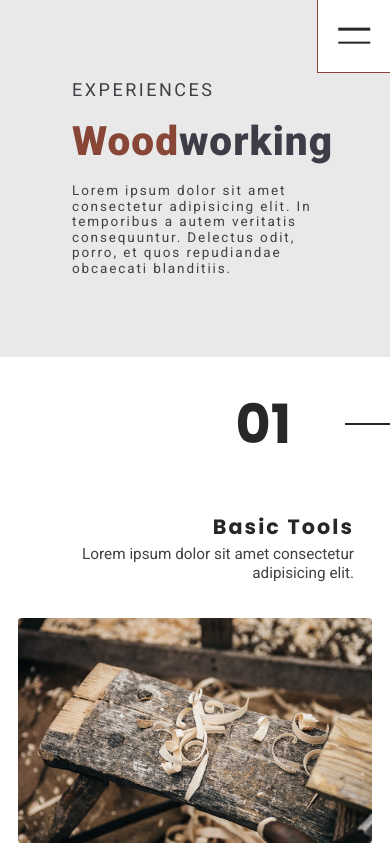
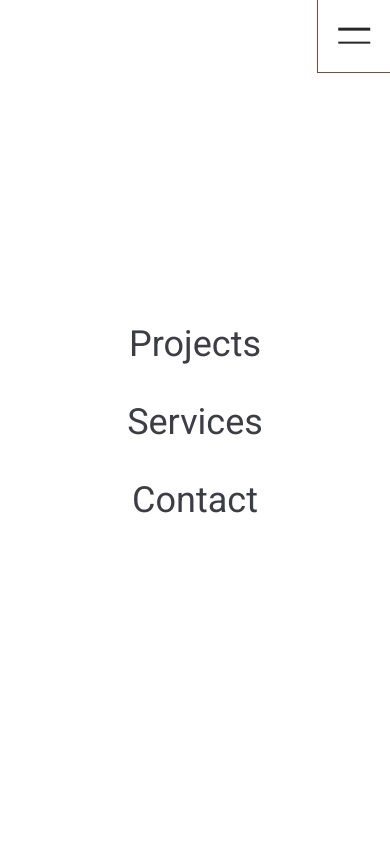
Before and after one commit to johannamag/woodworking-responsive-website, a plain HTML site: page index.html in a window 390 px wide. Both pictures are taken after a click on the button 354 px from the left and 36 px from the top of the page. Drawn offline with Linux system fonts and the light colour scheme.

Commit message:
Added JS Menu function

```diff
--- a/functions.js
+++ b/functions.js
@@ -0,0 +1,14 @@
+const doc = document;
+const hamburger = doc.querySelector(".hamburger__button");
+const nav = doc.querySelector(".nav");
+
+const toggleMenu = (e) => {
+  e.preventDefault();
+  if (e.type === "click" || e.key === "Enter") {
+    nav.classList.toggle("nav--active");
+    hamburger.classList.toggle("hamburger__button--active");
+  }
+};
+
+hamburger.addEventListener("click", toggleMenu);
+hamburger.addEventListener("keypress", toggleMenu);
--- a/index.html
+++ b/index.html
@@ -88,6 +88,6 @@
       </section>
     </main>
 
-    <script src="functions.js"></script>
+    <script type="text/javascript" src="functions.js"></script>
   </body>
 </html>
--- a/styles.css
+++ b/styles.css
@@ -106,6 +106,38 @@ body {
   top: 0;
   width: 50%;
   height: 100%;
+}
+
+.nav__item {
+  opacity: 0;
+  text-decoration: none;
+  color: #3d3d47;
+  font-size: 2rem;
+  font-weight: 400;
+  margin: 1rem;
+  transition: color 0.3s ease;
+}
+
+.nav-item:hover,
+.nav__item:focus {
+  color: #884636;
+}
+
+.nav__item:focus {
+  outline: 1px solid #884636;
+}
+
+@keyframes fade {
+  from {
+    opacity: 0;
+  }
+  to {
+    opacity: 1;
+  }
+}
+
+.nav--active .nav__item {
+  animation: fade 1s ease 0.2s forwards;
 }
 
 .hamburger {
@@ -382,6 +414,11 @@ body {
     width: 1.75rem;
     height: 0.15rem;
   }
+  .nav--active {
+    opacity: 1;
+    width: 100%;
+    height: 100%;
+  }
   .col-1__header {
     padding: 4rem;
     width: 100%;
@@ -408,7 +445,7 @@ body {
   }
 }
 
-@media only screen and (max-width: 800px) and (max-height: 865px) {
+@media only screen and (max-width: 950px) and (max-height: 865px) {
   .mobile__circle {
     height: 5.5rem;
     width: 5.5rem;
```
